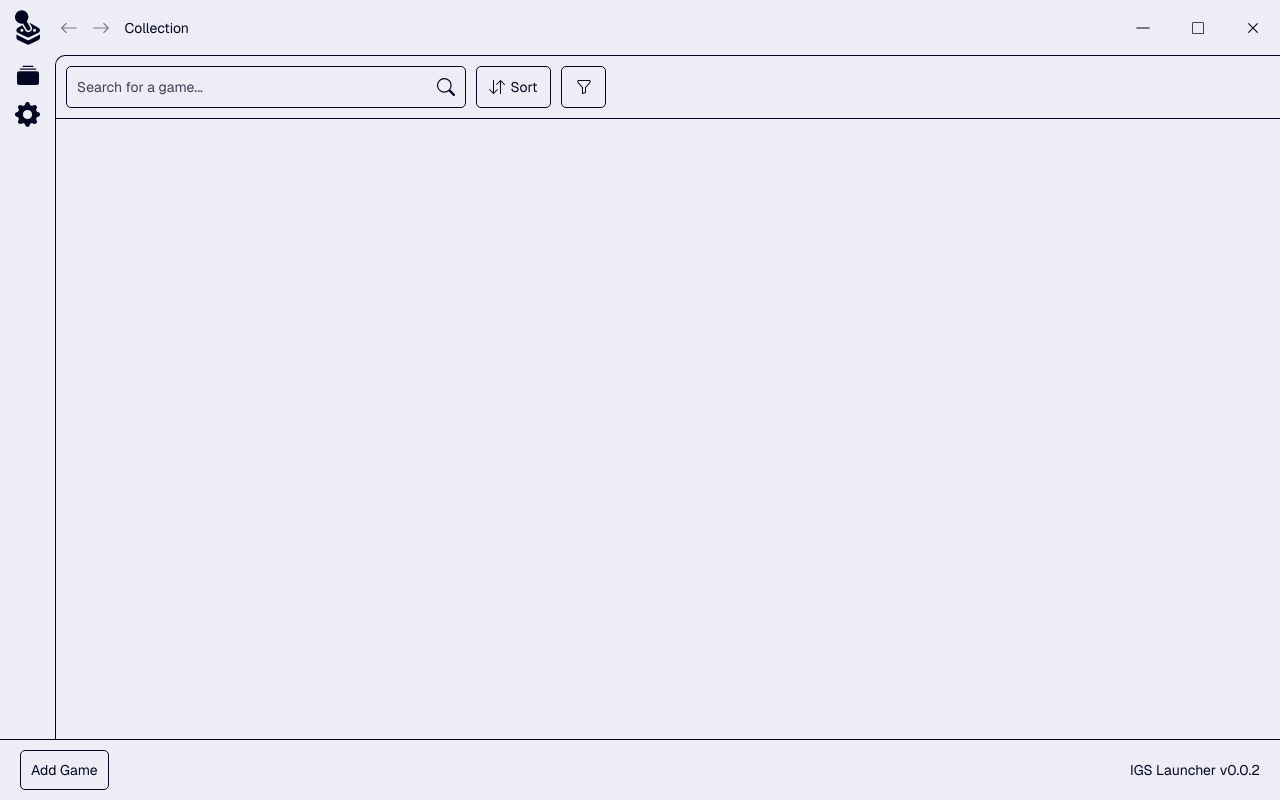
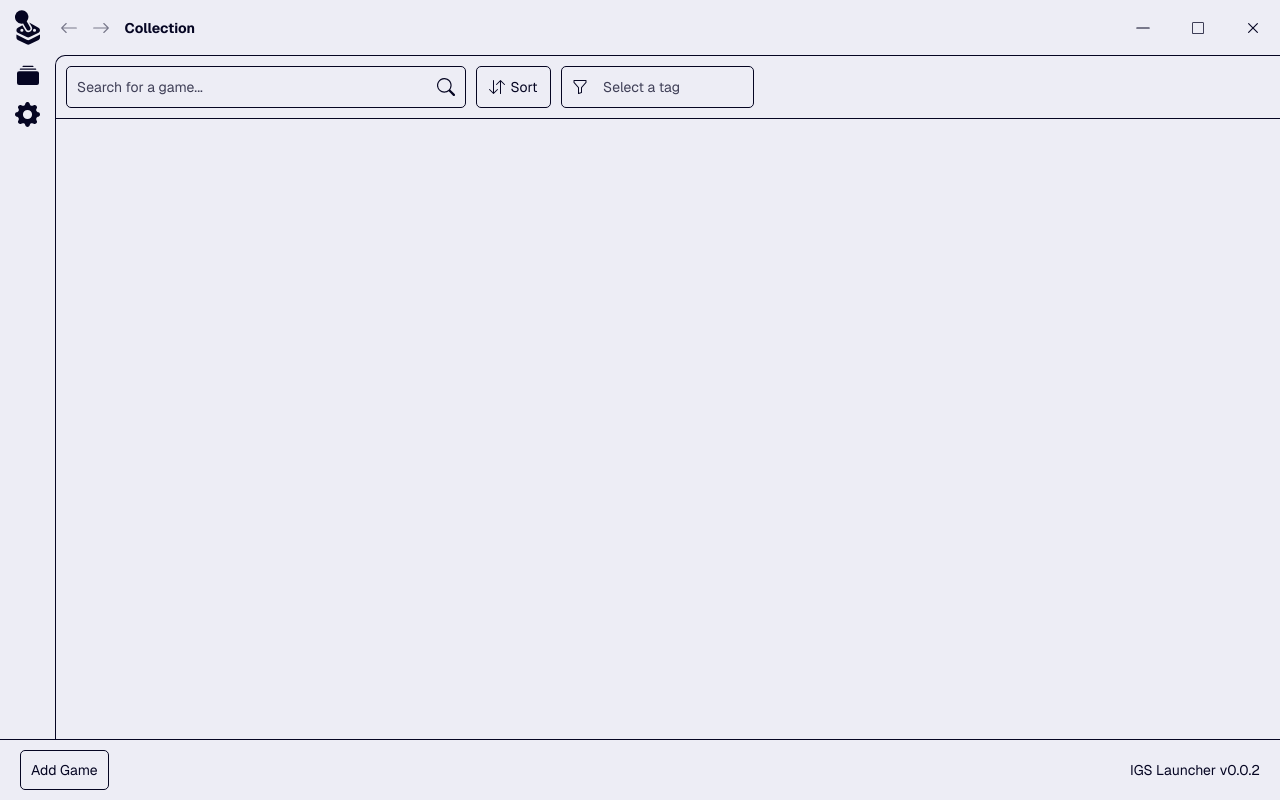
Before and after one commit to gooberW/IGSLauncher, an Electron app: page launcher/src/index.html in a window 1280 px wide. Drawn offline with Linux system fonts and the light colour scheme; no server answers.

Commit message:
Continuing Filtering System

```diff
--- a/launcher/src/css/index.css
+++ b/launcher/src/css/index.css
@@ -86,6 +86,10 @@ body {
     align-items: center;
     padding: 10px;
     gap: 10px;
+}
+
+.title p {
+    font-weight: 700;
 }
 
 .title .icon {
@@ -1078,3 +1082,29 @@ btn-search:hover {
     visibility: visible;
     transition: all 0.1s ease;
 }
+
+.filter {
+    display: flex;
+    align-items: center;
+    gap: 5px;
+    padding: 10px;
+    border-radius: 5px;
+    border: var(--border);
+    background-color: var(--main-bg-color);
+    color: var(--text-color);
+    font-family: var(--normal-font);
+    font-size: 14px;
+    transition: all 0.2s ease;
+    max-height: 42px;
+}
+
+.filter input {
+    border: none;
+    outline: none;
+    background: transparent;
+    color: inherit;
+    font-family: inherit;
+
+    max-width: 150px;
+    overflow: hidden;
+}
--- a/launcher/src/css/tooltips.css
+++ b/launcher/src/css/tooltips.css
@@ -85,7 +85,6 @@
 }
 
 #filterBtn[data-title]:after {
-    left: 180%;
-    bottom: 50%;
-    transform: translateY(50%) translateX(-50%) scale(1);
+    bottom: -95%;
+    transform: translateX(-50%) scale(1);
 }
--- a/launcher/src/index.html
+++ b/launcher/src/index.html
@@ -55,11 +55,11 @@
             <div class="icon icon-sort"></div>
             <p>Sort</p>
           </div>
-          <div id="filterBtn" class="play-btn" data-title="Filter">
+          <div id="filterBtn" class="filter" data-title="Filter">
             <div class="icon icon-filter"></div>
+            <input type="text" id="filterTag" placeholder="Select a tag">
           </div>
-          <div class="filter-tag">
-            <input type="text" id="filterTag" placeholder="Select a tag">
+          <div class="tag-list">
 
           </div>
         </div>
--- a/launcher/src/js/renderer.js
+++ b/launcher/src/js/renderer.js
@@ -192,4 +192,13 @@ document.addEventListener('DOMContentLoaded', () => {
             closeMoreMenu();
         });
     }
+
+    const filterBtn = document.getElementById('filterBtn');
+    const input = document.getElementById('filterTag');
+
+    filterBtn.addEventListener('click', () => {
+        filterBtn.classList.toggle('active');
+        input.focus();
+    });
+
 })
```
